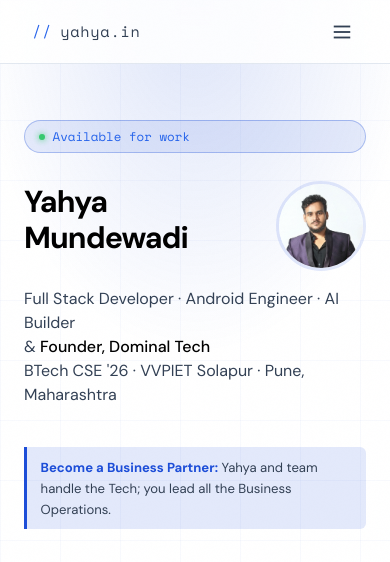
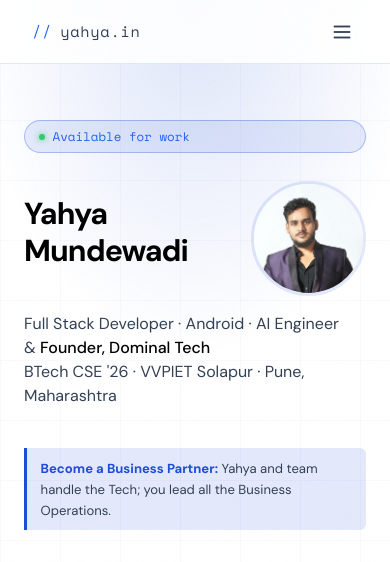
Before and after one commit to mdyahhya/mdyahya, a plain HTML site: page index.html in a window 390 px wide. Shown: the top 562 px of the page. Drawn offline with nearby package versions, Linux system fonts and the light colour scheme.

Commit message:
Update index.html

```diff
--- a/index.html
+++ b/index.html
@@ -456,8 +456,8 @@
         }
 
         .hero-avatar {
-            width: 190px;
-            height: 190px;
+            width: 225px;
+            height: 225px;
             border-radius: 50%;
             border: 2px solid var(--border2);
             object-fit: cover;
@@ -1240,7 +1240,7 @@
 
             .hero {
                 display: grid;
-                grid-template-columns: 1fr 100px;
+                grid-template-columns: 1fr 125px;
                 gap: 1rem;
                 text-align: left;
                 padding: 1rem 0 2rem;
@@ -1271,8 +1271,8 @@
             }
 
             .hero-avatar {
-                width: 90px;
-                height: 90px;
+                width: 115px;
+                height: 115px;
                 position: static;
                 border: 3px solid var(--accent3);
             }
@@ -1415,7 +1415,7 @@
                     </div>
                     <h1>Yahya<br />Mundewadi</h1>
                     <p class="hero-role">
-                        Full Stack Developer · Android Engineer · AI Builder<br />
+                        Full Stack Developer · Android · AI Engineer<br />
                         &amp; <strong>Founder, Dominal Tech</strong><br />
                         BTech CSE '26 · VVPIET Solapur · Pune, Maharashtra
                     </p>
```
